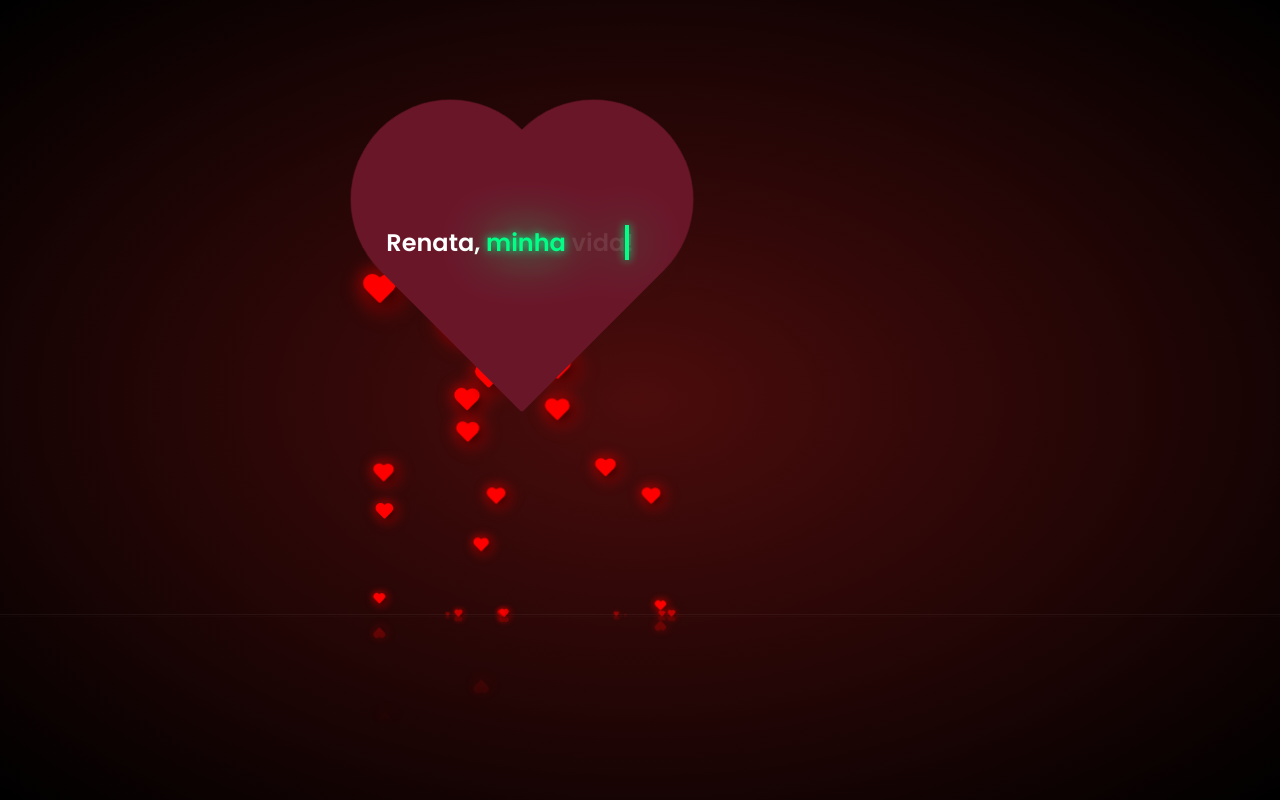
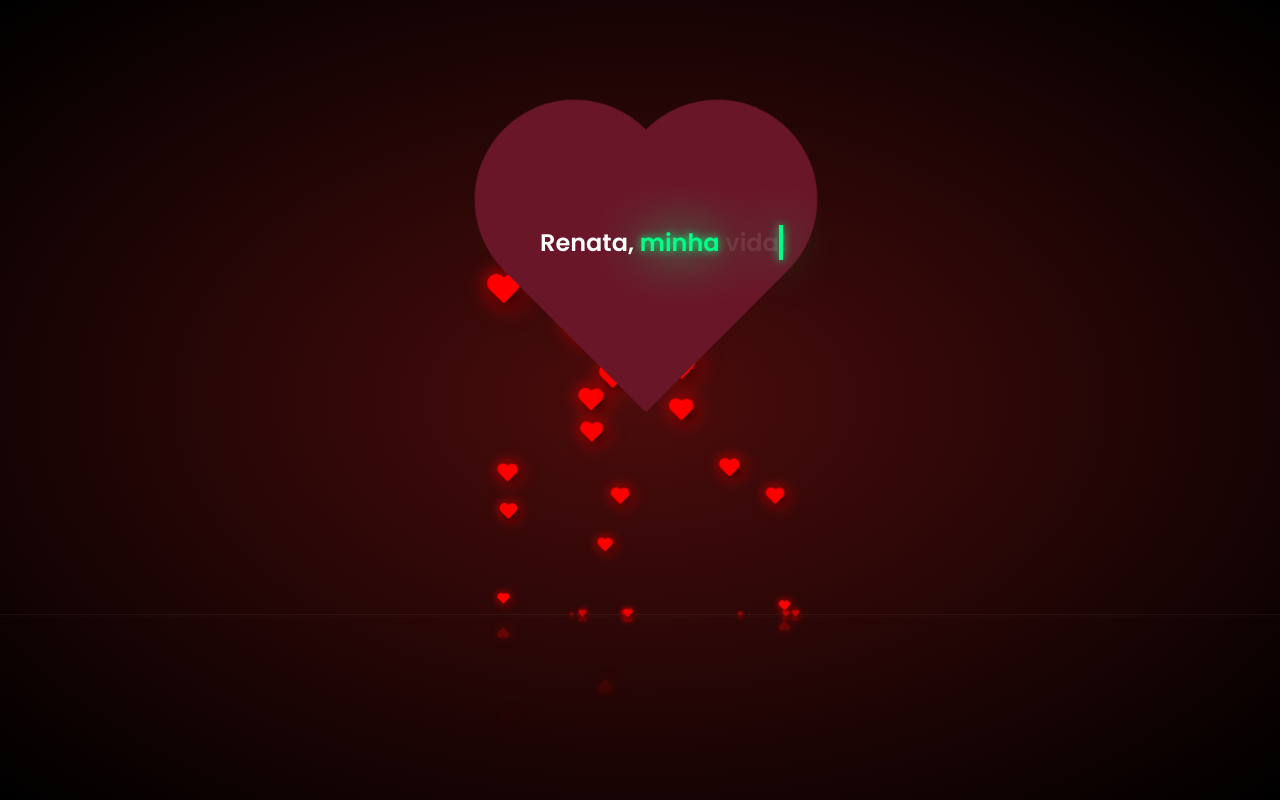
Before and after one commit to ronaldsantos63/renata, a plain HTML site: page index.html in a window 1280 px wide. Drawn offline with Linux system fonts and the light colour scheme.

Commit message:
Ajustes de layout

```diff
--- a/index.html
+++ b/index.html
@@ -1,43 +1,45 @@
 <!DOCTYPE html>
 <html lang="en">
   <head>
-  <meta charset="UTF-8">
-  <meta name="viewport" content="width=device-width, initial-scale=1.0">
+    <meta charset="UTF-8" />
+    <meta name="viewport" content="width=device-width, initial-scale=1.0" />
     <title>Love Rain Animation</title>
-  <link rel="stylesheet" href="style.css">
+    <link rel="stylesheet" href="style.css" />
   </head>
   <body>
     <div class="container">
-    <div class="heart"></div>
-    <p class="message">Renata,
-      <span style="--i:0;" data-text="EU TE AMO!">EU TE AMO!</span>
-      <span style="--i:1;" data-text="minha paz!">minha paz!</span>
-      <span style="--i:2;" data-text="minha vida!">minha vida!</span>
+      <div class="heart">
+        <p class="message">
+          Renata,
+          <span style="--i: 0" data-text="EU TE AMO!">EU TE AMO!</span>
+          <span style="--i: 1" data-text="minha paz!">minha paz!</span>
+          <span style="--i: 2" data-text="minha vida!">minha vida!</span>
         </p>
+      </div>
     </div>
 
     <script>
       function rain() {
-      let heart = document.querySelector('.heart');
-      let e = document.createElement('div');
-      e.classList.add('drop');
-      heart.appendChild(e);
+        let heart = document.querySelector(".heart")
+        let e = document.createElement("div")
+        e.classList.add("drop")
+        heart.appendChild(e)
 
         // Heart width equal 300px
-      let left = Math.floor(Math.random() * 300);
-      let duration = Math.random() * 0.5;
+        let left = Math.floor(Math.random() * 300)
+        let duration = Math.random() * 0.5
 
-      e.style.left = left + 'px';
-      e.style.animationDuration = 1+duration+'s';
+        e.style.left = left + "px"
+        e.style.animationDuration = 1 + duration + "s"
 
         setTimeout(() => {
-        heart.removeChild(e);
-      }, 5000);
+          heart.removeChild(e)
+        }, 5000)
       }
 
       setInterval(() => {
-        rain();
-      }, 50);
+        rain()
+      }, 50)
     </script>
   </body>
 </html>
--- a/style.css
+++ b/style.css
@@ -1,9 +1,9 @@
-@import url('https://fonts.googleapis.com/css?family=Poppins:400,500,600,700&display=swap');
+@import url("https://fonts.googleapis.com/css?family=Poppins:400,500,600,700&display=swap");
 * {
   margin: 0;
   padding: 0;
   box-sizing: border-box;
-  font-family: 'Poppins', sans-serif;
+  font-family: "Poppins", sans-serif;
 }
 
 body {
@@ -32,7 +32,7 @@ body {
   font-weight: 600;
   color: #fff;
   top: 40px;
-  left: -280px;
+  left: 50px;
   z-index: 1000000;
 }
 
@@ -40,7 +40,20 @@ body {
   position: relative;
   color: rgba(255, 255, 255, 0.1);
   animation: displayText 9s infinite;
+  -webkit-animation: displayText 9s infinite;
   animation-delay: calc(-3s * var(--i));
+  -webkit-animation-delay: calc(-3s * var(--i));
+}
+
+@keyframes displayText {
+  0% {
+    display: inline-block;
+  }
+
+  33.33%,
+  100% {
+    display: none;
+  }
 }
 
 .message span::before {
@@ -52,9 +65,12 @@ body {
   height: 100%;
   color: #01fe87;
   overflow: hidden;
+  -webkit-overflow: hidden;
   border-right: 4px solid #01fe87;
   filter: drop-shadow(0 0 5px #01fe87) drop-shadow(0 0 25px #01fe87);
+  -webkit-filter: drop-shadow(0 0 5px #01fe87) drop-shadow(0 0 25px #01fe87);
   animation: moveCursor 3s linear infinite;
+  -webkit-animation: moveCursor 3s linear infinite;
 }
 
 @keyframes moveCursor {
@@ -67,17 +83,6 @@ body {
   70%,
   90% {
     width: 100%;
-  }
-}
-
-@keyframes displayText {
-  0% {
-    display: inline-block;
-  }
-
-  33.33%,
-  100% {
-    display: none;
   }
 }
 
```
Lines whose indentation alone changed are shown as unchanged.
